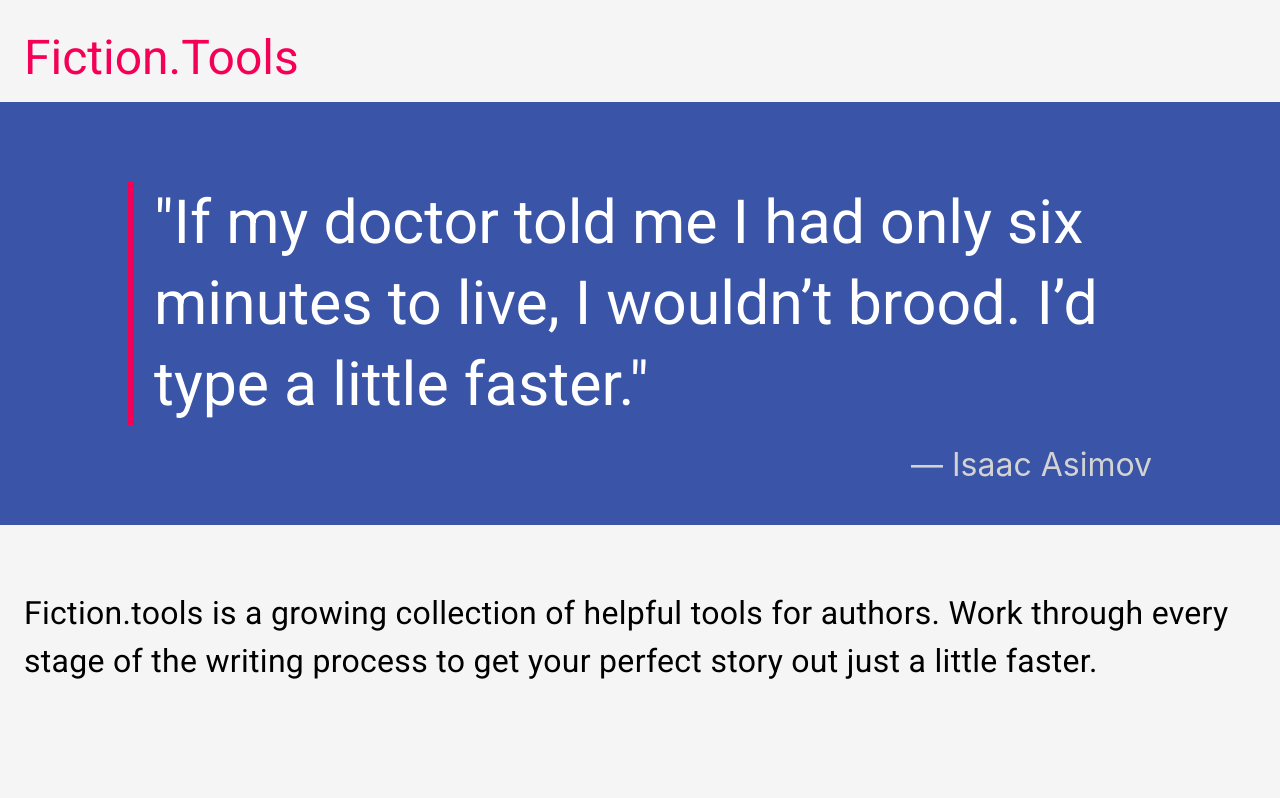
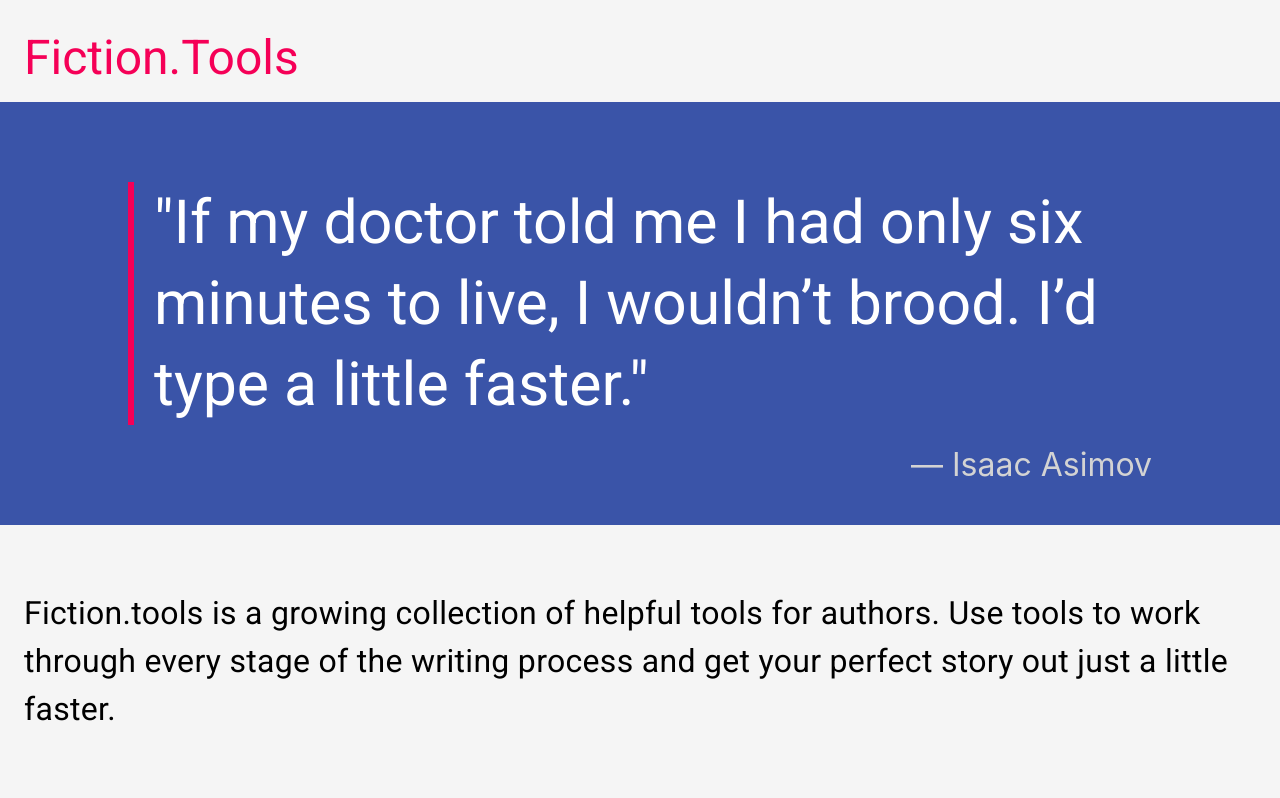
Before and after one commit to indentlabs/fiction-tools, a React (Create React App) app: page / in a window 1280 px wide. Shown: the top 798 px of the page. Built offline with nearby package versions, Linux system fonts and the light colour scheme.

Commit message:
Verbiage

```diff
--- a/src/App.js
+++ b/src/App.js
@@ -38,8 +38,8 @@ function App() {
         <Grid container spacing={3}>
           <Grid item xs={12} md={12}>
             <Typography paragraph={true} style={{fontSize: '2rem', marginBottom: '3em'}}>
-              Fiction.tools is a growing collection of helpful tools for authors. Work through every stage of the writing
-              process to get your perfect story out just a little faster.
+              Fiction.tools is a growing collection of helpful tools for authors. Use tools to work through every stage of the writing
+              process and get your perfect story out just a little faster.
             </Typography>
           </Grid>
 
```
